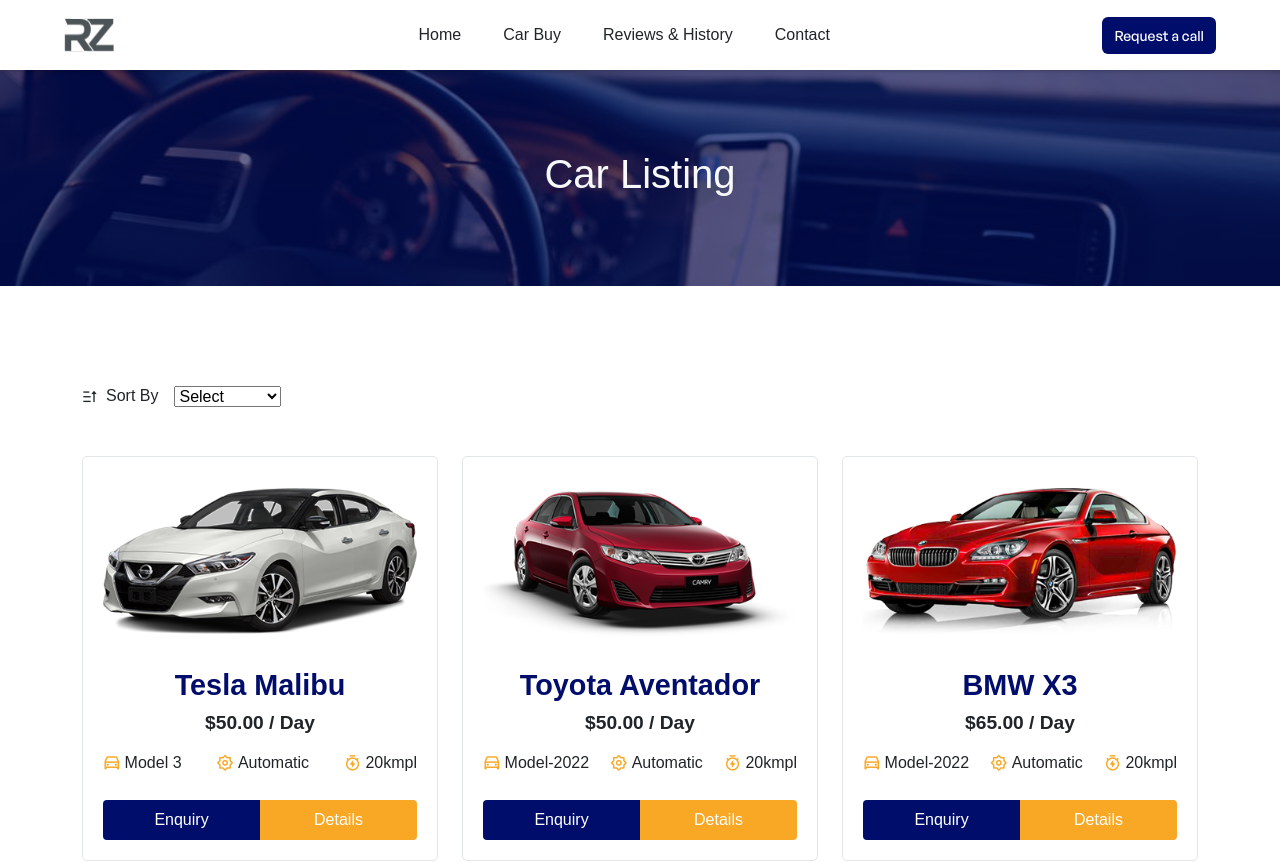
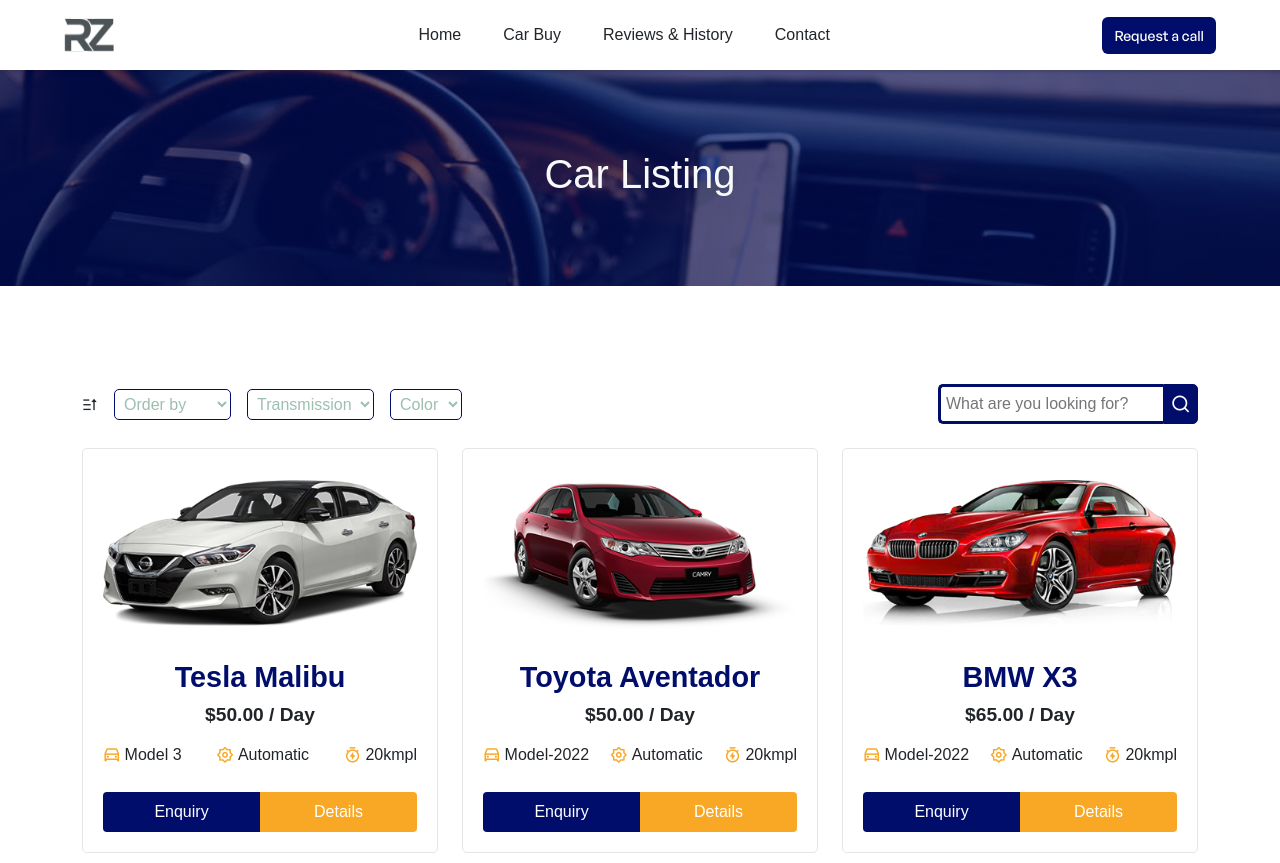
Before and after one commit to MOHAMMEDSIFANKP/rzautos-user-side, a React (Vite) app: page /cars in a window 1280 px wide. Shown: the top 863 px of the page. Built offline with nearby package versions, Linux system fonts and the light colour scheme.

Commit message:
feat:- car listing page

```diff
--- a/src/components/Header/Header.jsx
+++ b/src/components/Header/Header.jsx
@@ -9,7 +9,7 @@
 
 const navLinks = [
   { path: "/", display: "Home" },
-  { path: "/", display: "Car Buy" },
+  { path: "/cars", display: "Car Buy" },
   { path: "/", display: "Reviews & History" },
   { path: "/contact", display: "Contact" },
 ];
--- a/src/index.css
+++ b/src/index.css
@@ -1,6 +1,6 @@
 :root {
-  --primary-cl:#FFE14B;
-  --secondary-cl:#121212;
+  --primary-cl:#000d6b;
+  --secondary-cl:#FFE14B;
 }
 
 /* general sans fonts */
--- a/src/pages/CarListing.jsx
+++ b/src/pages/CarListing.jsx
@@ -4,27 +4,43 @@
 import CommonSection from "../components/UI/CommonSection";
 import CarItem from "../components/UI/CarItem";
 import carData from "../assets/data/carData";
+import styled from "styled-components";
 
 const CarListing = () => {
   return (
     <Helmet title="Cars">
       <CommonSection title="Car Listing" />
-
-      <section>
+      <Section>
         <Container>
           <Row>
-            <Col lg="12">
-              <div className=" d-flex align-items-center gap-3 mb-5">
-                <span className=" d-flex align-items-center gap-2">
-                  <i class="ri-sort-asc"></i> Sort By
-                </span>
-
-                <select>
-                  <option>Select</option>
-                  <option value="low">Low to High</option>
-                  <option value="high">High to Low</option>
-                </select>
-              </div>
+            <Col lg="12" className="filter-and-search pb-4 d-flex align-items-center justify-content-between gap-3">
+              <FilterBox>
+                <div className="d-flex align-items-center gap-3">
+                  <span className="span d-flex align-items-center gap-2">
+                  <i class="ri-sort-asc"></i>
+                  </span>
+                  <StyledSelect>
+                    <option>Order by</option>
+                    <option value="low">Low to High</option>
+                    <option value="high">High to Low</option>
+                  </StyledSelect>
+                  <StyledSelect>
+                    <option>Transmission</option>
+                    <option value="low">Petrol</option>
+                  </StyledSelect>
+                  <StyledSelect>
+                    <option>Color</option>
+                    <option value="low">Balck</option>
+                    <option value="high">Blue</option>
+                  </StyledSelect>
+                </div>
+              </FilterBox>
+              <SearchBox>
+                <input type="text" className="searchTerm" placeholder="What are you looking for?"/>
+                <button type="submit" className="searchButton">
+                <i class="ri-search-line"></i>
+                </button>
+              </SearchBox>
             </Col>
 
             {carData.map((item) => (
@@ -32,9 +48,81 @@
             ))}
           </Row>
         </Container>
-      </section>
+      </Section>
     </Helmet>
   );
 };
 
 export default CarListing;
+
+const Section = styled.section`
+  @media (max-width:767px){
+    .filter-and-search{
+      display: flex;
+      flex-direction: column;
+    }
+  }
+`
+
+const FilterBox = styled.div`
+  @media (max-width:767px){
+    width: 100%;
+
+  }
+`
+
+const SearchBox = styled.div`
+  position: relative;
+  display: flex;
+  @media (max-width:767px){
+    width: 100%;
+  }
+  .searchTerm {
+    width: 100%;
+    border: 3px solid var(--primary-cl);
+    border-right: none;
+    padding: 5px ;
+    border-radius: 5px 0 0 5px;
+    outline: none;
+    color: #9DBFAF;
+  }
+
+  .searchTerm:focus{
+    color: var(--primary-cl);
+  }
+
+  .searchButton {
+    width: 40px;
+    border: 1px solid var(--primary-cl);
+    background: var(--primary-cl);
+    text-align: center;
+    color: #fff;
+    border-radius: 0 5px 5px 0;
+    cursor: pointer;
+    font-size: 20px;
+  }
+`
+
+const StyledSelect = styled.select`
+  padding: 5px;
+  border: 1px solid var(--primary-cl);
+  border-radius: 5px;
+  outline: none;
+  background: #fff;
+  color: #9DBFAF;
+  font-size: 16px;
+  cursor: pointer;
+
+  &:focus {
+    color: var(--primary-cl);
+    border-color: var(--primary-cl);
+  }
+
+  option {
+    color: #000;
+  }
+  @media (max-width:767px){
+    width: 100%;
+    gap: 10px !important;
+  }
+`;
```
